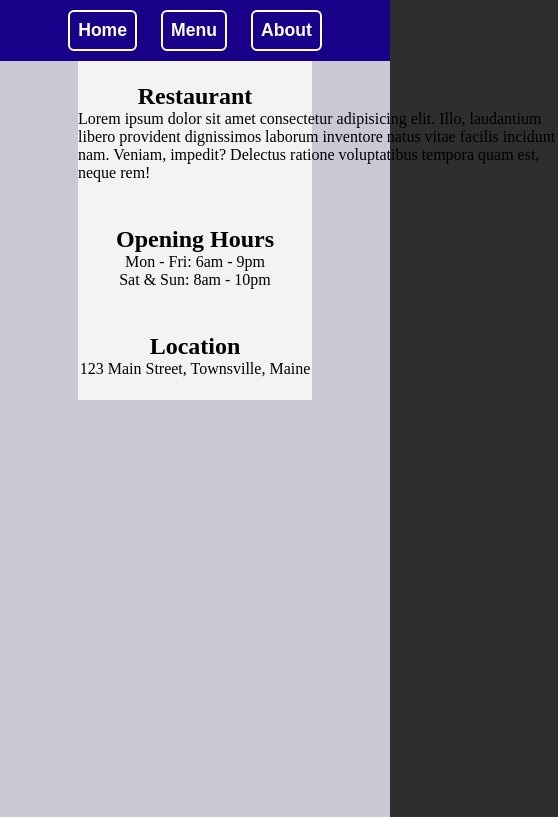
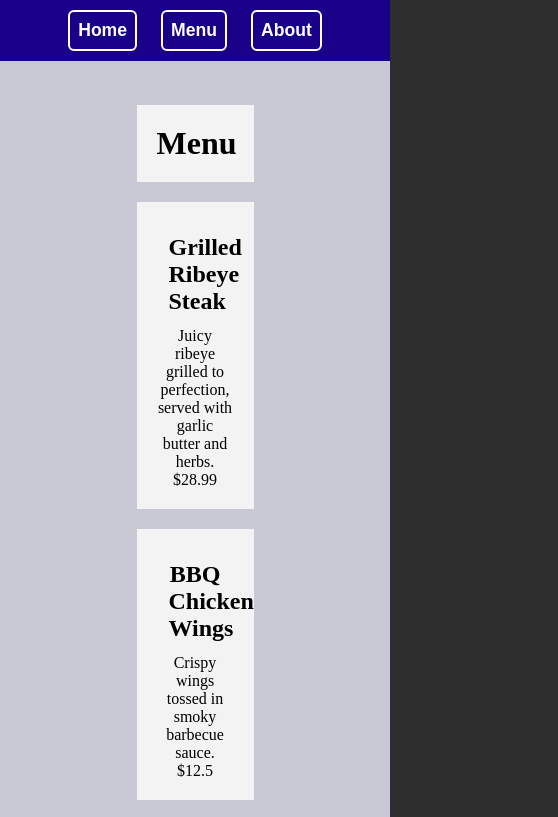
Before and after one commit to GabrielCorreaDaSilva/restaurant-page, a website built with webpack: page src/index.html in a window 390 px wide. Both pictures are taken after a click on the button "Menu". Shown: the top 817 px of the page, 558 px wide, since content can reach past the window. Built offline with nearby package versions, Linux system fonts and the light colour scheme.

Commit message:
Add menu page

```diff
--- /dev/null
+++ b/src/menu-data.js
@@ -0,0 +1,105 @@
+export default [
+  {
+    "name": "Grilled Ribeye Steak",
+    "description": "Juicy ribeye grilled to perfection, served with garlic butter and herbs.",
+    "price": 28.99
+  },
+  {
+    "name": "BBQ Chicken Wings",
+    "description": "Crispy wings tossed in smoky barbecue sauce.",
+    "price": 12.50
+  },
+  {
+    "name": "Beef Burger Deluxe",
+    "description": "Classic beef burger with cheese, lettuce, tomato, and house sauce.",
+    "price": 14.00
+  },
+  {
+    "name": "Lamb Chops",
+    "description": "Tender lamb chops seasoned with rosemary and garlic.",
+    "price": 26.75
+  },
+  {
+    "name": "Grilled Pork Ribs",
+    "description": "Slow-cooked ribs glazed with tangy BBQ sauce.",
+    "price": 22.40
+  },
+
+  {
+    "name": "Vegan Buddha Bowl",
+    "description": "Quinoa, roasted vegetables, avocado, and tahini dressing.",
+    "price": 13.20
+  },
+  {
+    "name": "Vegan Burger",
+    "description": "Plant-based patty with lettuce, tomato, and vegan mayo.",
+    "price": 12.80
+  },
+  {
+    "name": "Stuffed Bell Peppers",
+    "description": "Peppers filled with rice, beans, and vegetables.",
+    "price": 11.90
+  },
+  {
+    "name": "Vegan Pad Thai",
+    "description": "Rice noodles stir-fried with tofu and vegetables.",
+    "price": 13.50
+  },
+  {
+    "name": "Chickpea Salad",
+    "description": "Fresh salad with chickpeas, cucumber, and lemon dressing.",
+    "price": 10.75
+  },
+
+  {
+    "name": "Spaghetti Bolognese",
+    "description": "Classic pasta with rich meat sauce and parmesan.",
+    "price": 15.00
+  },
+  {
+    "name": "Mac and Cheese",
+    "description": "Creamy macaroni in a rich cheddar cheese sauce.",
+    "price": 11.50
+  },
+  {
+    "name": "Fettuccine Alfredo",
+    "description": "Pasta in a creamy Alfredo sauce with parmesan.",
+    "price": 14.25
+  },
+  {
+    "name": "Lasagna",
+    "description": "Layered pasta with meat, cheese, and tomato sauce.",
+    "price": 16.80
+  },
+  {
+    "name": "Penne Arrabbiata",
+    "description": "Penne pasta in a spicy tomato garlic sauce.",
+    "price": 13.90
+  },
+
+  {
+    "name": "Fresh Orange Juice",
+    "description": "Freshly squeezed orange juice.",
+    "price": 5.50
+  },
+  {
+    "name": "Iced Coffee",
+    "description": "Chilled coffee served over ice with optional milk.",
+    "price": 4.75
+  },
+  {
+    "name": "Lemonade",
+    "description": "Refreshing homemade lemonade.",
+    "price": 4.20
+  },
+  {
+    "name": "Mango Smoothie",
+    "description": "Blended mango with yogurt and ice.",
+    "price": 6.30
+  },
+  {
+    "name": "Sparkling Water",
+    "description": "Chilled sparkling mineral water.",
+    "price": 3.00
+  }
+];
--- /dev/null
+++ b/src/menu.js
@@ -0,0 +1,36 @@
+function createMenuItem(item) {
+    const card = document.createElement("div");
+    card.classList.add("card");
+
+    const name = document.createElement("h2");
+    name.classList.add("title");
+    name.textContent = item.name;
+
+    const description = document.createElement("p");
+    description.classList.add("description");
+    description.textContent = item.description;
+
+    const price = document.createElement("p");
+    price.classList.add("price");
+    price.textContent = "$" + item.price;
+
+    card.append(name, description, price);
+    return card;
+}
+
+function createMenu(menu, content) {
+    const title = document.createElement("h1");
+    title.classList.add("title","menu-title");
+    title.textContent = "Menu";
+    content.append(title);
+
+    menu.forEach(item => content.append(createMenuItem(item)));
+}
+
+export function loadMenuPage(menu, content) {
+    const title = document.createElement("h1");
+    title.classList.add("title");
+    content.append(title);
+
+    createMenu(menu, content);
+}
--- /dev/null
+++ b/src/pages.js
@@ -0,0 +1,29 @@
+import menu from "./menu-data";
+import { loadMenuPage } from "./menu";
+import { loadHomePage } from "./home";
+
+export function pagesController() {
+    const content = document.querySelector("#content");
+    const nav = document.querySelector("nav");
+    let activePage = "Home";
+
+    function handlePages(e) {
+        const page = e.target.textContent;
+        if (activePage === page) return;
+        activePage = page;
+
+        switch (page) {
+            case "Home":
+                content.textContent = "";
+                loadHomePage();
+                break;
+            case "Menu":
+                content.textContent = "";
+                loadMenuPage(menu, content);
+                break;
+        }
+    }
+
+    nav.addEventListener("click", handlePages);
+    loadHomePage();
+}
--- a/src/script.js
+++ b/src/script.js
@@ -1,5 +1,5 @@
 import "./styles.css";
-import { loadHomePage } from "./initial";
+import { pagesController } from "./pages";
 // alert("Working JS")
 
-loadHomePage();
+pagesController();
--- a/src/styles.css
+++ b/src/styles.css
@@ -4,7 +4,12 @@
     box-sizing: border-box;
 }
 
-html,body {
+:root {
+    --white-blue: rgb(243, 243, 243);
+}
+
+html,
+body {
     background-color: rgb(46, 46, 46);
     color: white;
     height: 100%;
@@ -15,15 +20,15 @@ html,body {
 #content {
     background-color: rgb(200, 201, 213);
     width: 100vw;
-    height: auto;
     flex: 1;
+    justify-items: center;
 }
 
 section {
     padding: 22px 0;
     margin: 0 20%;
     width: 60%;
-    background-color: rgb(243, 243, 243);
+    background-color: var(--white-blue);
     color: black;
 }
 
@@ -56,7 +61,29 @@ p {
     text-align: center;
 }
 
+.title {
+    padding: 12px;
+}
+
 article {
     width: 60ch;
     margin: 0 auto;
 }
+
+/* Menu */
+
+.card {
+    background-color: var(--white-blue);
+    width: 30%;
+    color: black;
+    padding: 20px;
+}
+
+.menu-title,
+.card {
+    width: 30%;
+    color: black;
+    padding: 20px;
+    background-color: var(--white-blue);
+    margin: 20px;
+}
```
Also changed, not shown: src/home.js (renamed from src/initial.js).
